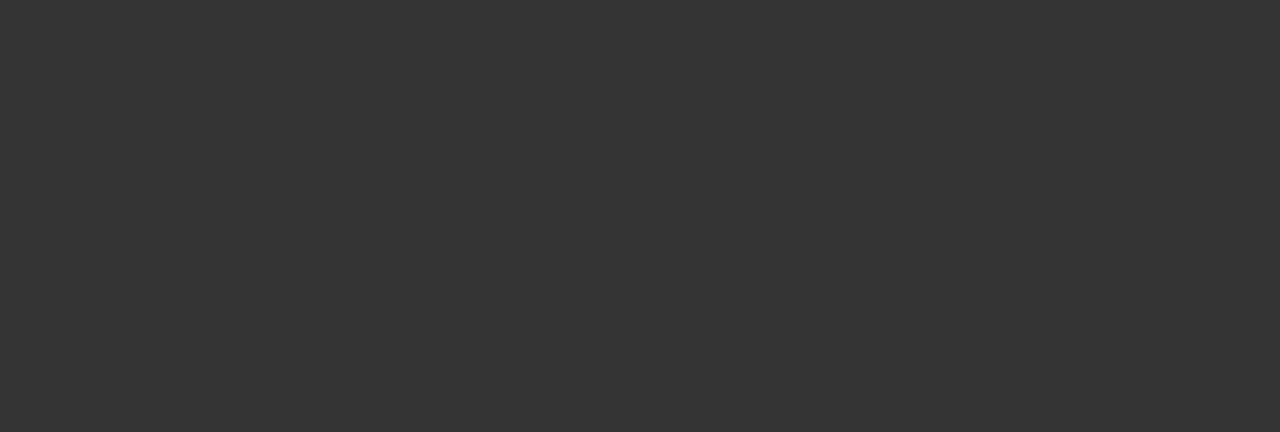
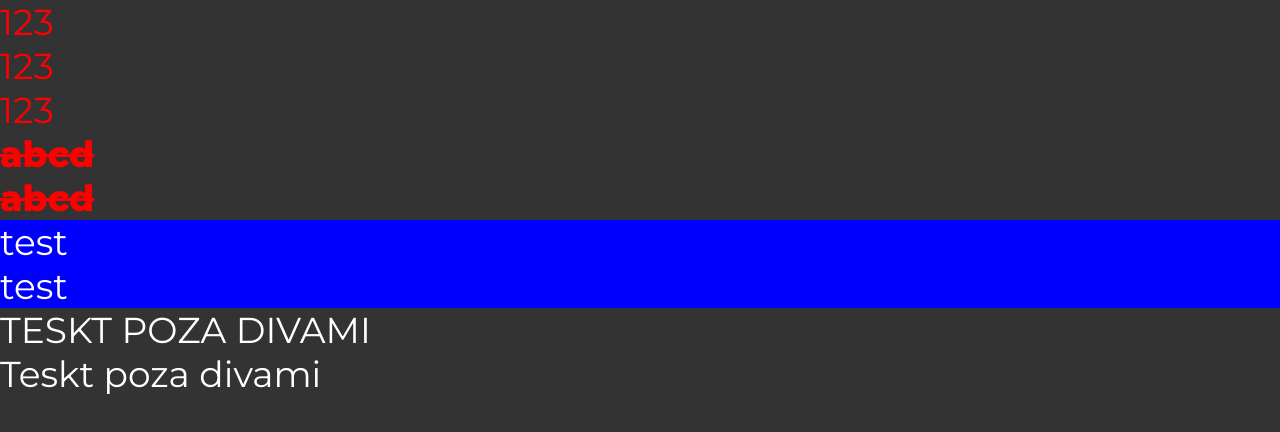
Before and after one commit to ksenia-typel/MMC-HTML-CSS-Practice, a plain HTML site: page index.html in a window 1280 px wide. Drawn offline with Linux system fonts and the light colour scheme.

Commit message:
kombinatory tasks

```diff
--- a/css/style.css
+++ b/css/style.css
@@ -8,25 +8,22 @@ body {
 	font-family: 'Montserrat', sans-serif;
 	color: #fff;
 	background-color: #333;
+	font-size: 36px;
 }
 
-/* Kombinatory - dzialaja kaskadowo, w dol*/
-
-/* > Target na bezposrednie dzieci */
-div > p {
-	color: black;
+div p {
+	color: red;
 }
 
-/* + Target na  pierwszego bezposredni brat */
-div + p {
-	color: black;
+.child > p {
+	font-weight: bold;
+	text-decoration: line-through;
 }
 
-/* ~ Target na kazdego brata nie wazne co jest miedzy nimi */
-div ~ p {
-	color: black;
+#test ~ div {
+	background-color: blue;
 }
 
-/* Hierarchia Stylow  */
-
-/* Najwazniejszy jest atrybut style="" potem ID, potem klasa a na koncu selektor */
+main + p {
+	text-transform: uppercase;
+}
--- a/index.html
+++ b/index.html
@@ -13,9 +13,24 @@
 </head>
 
 <body>
-<div>
-
-</div>
+    <main>
+        <div>
+            <p>123</p>
+            <p>123</p>
+            <p>123</p>
+        </div>
+        <div class="child">
+            <p>abcd</p>
+            <p>abcd</p>
+        </div>
+        <div>
+            <div id="test"></div>
+            <div>test</div>
+            <div>test</div>
+        </div>
+    </main>
+    <p>Teskt poza divami</p>
+    <p>Teskt poza divami</p>
 </body>
 
 </html>
```
